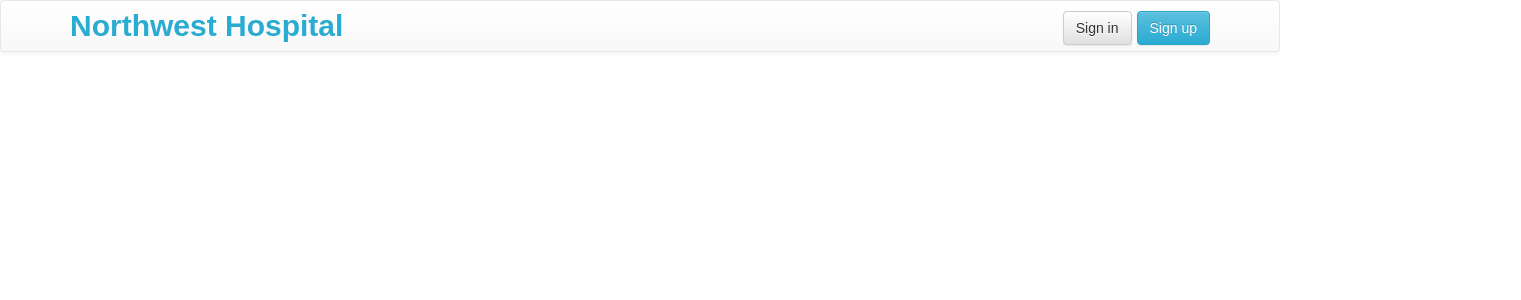
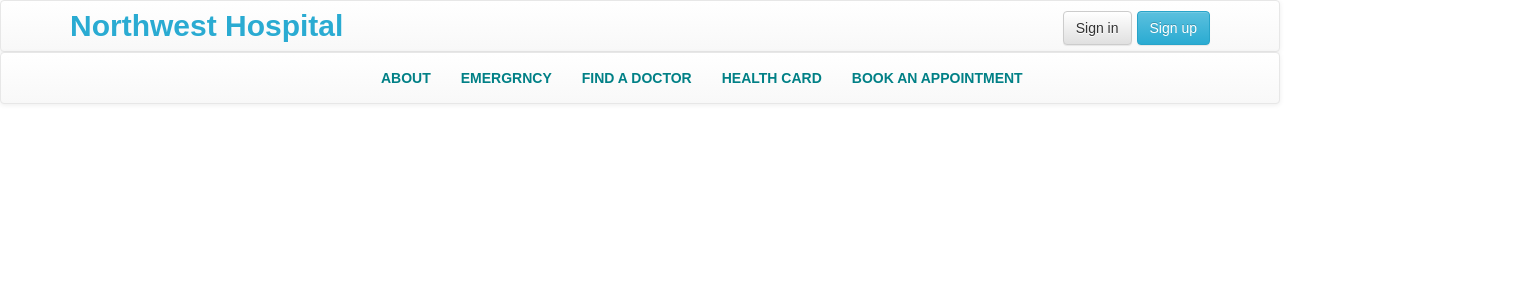
Before and after one commit to NavyaaB/NorthwestHospital, a React (Create React App) app in the folder NorthwestHospitalProject/: page / in a window 1280 px wide. Shown: the top 300 px of the page, 1521 px wide, since content can reach past the window. Built offline with nearby package versions, Linux system fonts and the light colour scheme.

Commit message:
adding second navbar menu

```diff
--- a/NorthwestHospitalProject/src/App.css
+++ b/NorthwestHospitalProject/src/App.css
@@ -9,3 +9,7 @@
 ButtonToolBar,Button {
   margin-top: 10px;
 }
+#secondNavItem {
+  font-weight: bold;
+  color:#018086;
+}
--- a/NorthwestHospitalProject/src/App.js
+++ b/NorthwestHospitalProject/src/App.js
@@ -1,19 +1,16 @@
 import React, { Component } from 'react';
 import logo from './logo.svg';
-import {Navbar,ButtonToolbar,Button,Nav,Image} from 'react-bootstrap'
-
+import {Navbar,ButtonToolbar,Button,Nav,Image,NavItem} from 'react-bootstrap'
 import './App.css';
 
 class App extends Component {
   render() {
     return (
       <div className="App">
-        <Navbar>
+        <Navbar style={{margin:0}}>
           <Navbar.Header>
             <Navbar.Brand>
-
               <a href="#" id="name"> Northwest Hospital</a>
-
             </Navbar.Brand>
             <Navbar.Toggle />
           </Navbar.Header>
@@ -22,14 +19,12 @@ class App extends Component {
               <ButtonToolbar>
                 <Button>Sign in</Button>
                 <Button bsStyle="info">Sign up</Button>
-                </ButtonToolbar>
+              </ButtonToolbar>
             </Nav>
-
           </Navbar.Collapse>
         </Navbar>
       </div>
     );
   }
 }
-
 export default App;
--- /dev/null
+++ b/NorthwestHospitalProject/src/SecondNavbar.js
@@ -0,0 +1,21 @@
+import React, { Component } from 'react';
+import logo from './logo.svg';
+import {Navbar,Nav,NavItem} from 'react-bootstrap'
+import './App.css';
+
+class SecondNavbar extends Component {
+  render() {
+    return (
+      <div className="App">
+        <Navbar style={{paddingLeft:350}}>
+          <Nav><NavItem eventKey={1} href="#" id="secondNavItem">ABOUT</NavItem></Nav>
+          <Nav><NavItem eventKey={1} href="#" id="secondNavItem">EMERGRNCY</NavItem></Nav>
+          <Nav><NavItem eventKey={1} href="#" id="secondNavItem">FIND A DOCTOR</NavItem></Nav>
+          <Nav><NavItem eventKey={1} href="#" id="secondNavItem">HEALTH CARD</NavItem></Nav>
+          <Nav><NavItem eventKey={1} href="#" id="secondNavItem">BOOK AN APPOINTMENT</NavItem></Nav>
+        </Navbar>
+      </div>
+    );
+  }
+}
+export default SecondNavbar;
--- a/NorthwestHospitalProject/src/index.js
+++ b/NorthwestHospitalProject/src/index.js
@@ -1,9 +1,13 @@
 import React from 'react';
 import ReactDOM from 'react-dom';
 import App from './App';
+import SecondNavbar from './SecondNavbar';
 import './index.css';
 
 ReactDOM.render(
-  <App />,
+  <div>
+  <App />
+  <SecondNavbar />
+  </div>,
   document.getElementById('root')
 );
```
